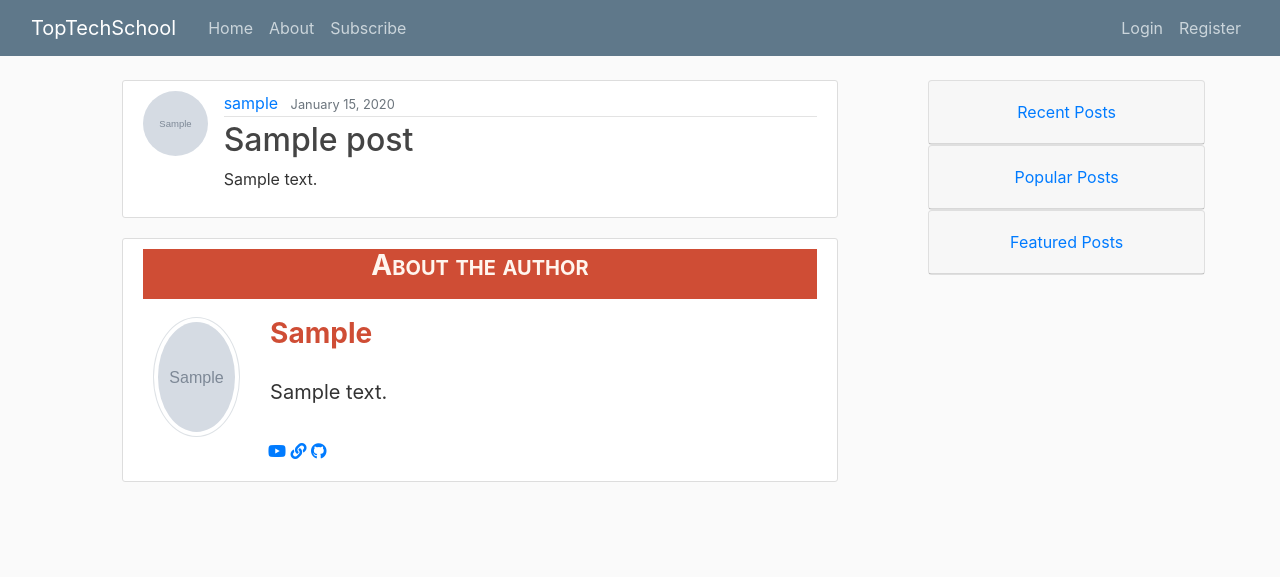
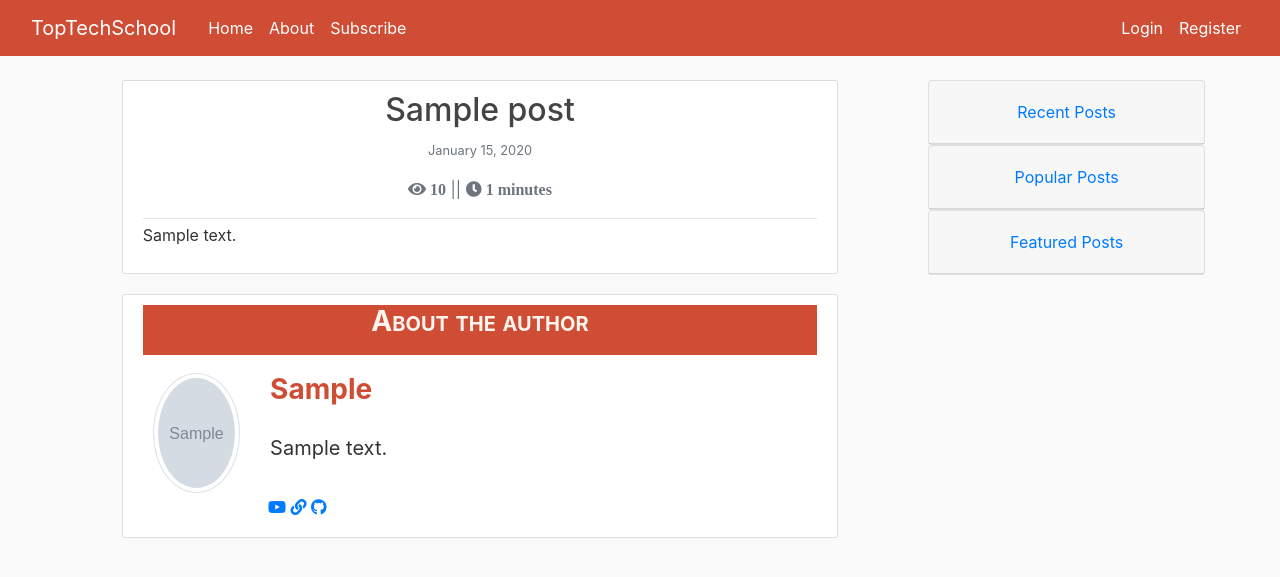
Before and after one commit to prime7/blog, a Django app: the page made by blog/templates/blog/post_detail.html in a window 1280 px wide. Shown: the top 577 px of the page. Run offline with Django 3.2, Linux system fonts and the light colour scheme; tables that the repository leaves empty hold one stand-in row (Sample ...); some libraries are stand-ins or nearby versions.

Commit message:
css changed

```diff
--- a/blog/static/blog/main.css
+++ b/blog/static/blog/main.css
@@ -13,11 +13,11 @@ ul {
 }
 
 .bg-steel {
-  background-color: #5f788a;
+  background-color: #CF4D35;
 }
 
 .site-header .navbar-nav .nav-link {
-  color: #cbd5db;
+  color: #fff;
 }
 
 .site-header .navbar-nav .nav-link:hover {
@@ -104,3 +104,21 @@ a.article-title:hover {
 .social{
   text-align: center;
 }
+
+/* About The Author Starts */
+.about-author{
+  background-color:#CF4D35;height: 50px;color: seashell; font-weight: bold;font-variant: small-caps;
+}
+
+.bio-pic{
+  height: 120px;width: 120px;margin: 10px;
+}
+
+.username{
+  height: 50px;color: #CF4D35; font-weight: bold; text-transform: capitalize ; margin: 10px;
+}
+
+.author-bio{
+  margin: 10px 10px 0px 10px ; font-size:20px ;
+}
+/* About The Author Ends */
--- a/blog/templates/blog/home.html
+++ b/blog/templates/blog/home.html
@@ -5,7 +5,7 @@
           <img class="rounded-circle article-img" src="{{ post.author.profile.image.url }}">
           <div class="media-body">
             <div class="article-metadata">
-              <a class="mr-2" href="{% url 'user-posts' post.author.username %}">{{ post.author }}</a>
+              <a class="mr-2 username" href="{% url 'user-posts' post.author.username %}">{{ post.author }}</a>
               <small class="text-muted">{{ post.date_posted|date:"F d, Y" }}</small>
               <small>Total Views: {{ post.views }}</small>
               <small>Read Time: {{ post.read_time }}</small>
--- a/blog/templates/blog/post_detail.html
+++ b/blog/templates/blog/post_detail.html
@@ -1,19 +1,12 @@
 {% extends "blog/base.html" %}
 {% block content %}
-  <!-- <div class="card social">
-      <p class="m-2">{{ object.author.profile.bio }}</p>
-      <div class="m-2">
-        <a itemprop="sameAs" href="{{ object.author.profile.youtube }}" target="_blank" title="Youtube"><i class="fab fa-youtube"></i></a>
-        <a itemprop="sameAs" href="{{ object.author.profile.website }}" target="_blank" title="Website"><i class="fas fa-link"></i></a>
-        <a itemprop="sameAs" href="{{ object.author.profile.github }}" target="_blank" title="Github"><i class="fab fa-github"></i></a>
-      </div>
-  </div> -->
   <article class="media author-details">
-    <img class="rounded-circle article-img" src="{{ object.author.profile.image.url }}">
     <div class="media-body">
       <div class="article-metadata">
-        <a class="mr-2" href="{% url 'user-posts' object.author.username %}">{{ object.author }}</a>
-        <small class="text-muted">{{ object.date_posted|date:"F d, Y" }}</small>
+        <h2 class="article-title text-center">{{ object.title }}</h2>
+        <p class="text-muted text-center"><small>{{ object.date_posted|date:"F d, Y" }}</small></p>
+        <p class="text-muted text-center"><i class="fas fa-eye"> {{ object.views }}</i> || <i class="fas fa-clock"> {{ object.read_time }} minutes</i></p>
+
         {% if object.author == user %}
           <div>
             <a class="btn btn-secondary btn-sm mt-1 mb-1" href="{% url 'post-update' object.slug %}">Update</a>
@@ -21,19 +14,19 @@
           </div>
         {% endif %}
       </div>
-      <h2 class="article-title">{{ object.title }}</h2>
       <p class="article-content article-html">{{ object.content }}</p>
     </div>
   </article>
+
   <article class="author-details card">
-      <h3 class="text-center" style="background-color:#CF4D35;height: 50px;color: seashell; font-weight: bold;font-variant: small-caps">About the author</h3>
+      <h3 class="text-center about-author">About the author</h3>
       <div class="row">
         <div class="col-md-2">
-            <img class="rounded-circle img-thumbnail" style="height: 120px;width: 120px;margin: 10px" src="{{ object.author.profile.image.url }}">
+            <img class="rounded-circle img-thumbnail bio-pic" src="{{ object.author.profile.image.url }}">
         </div>
         <div class="col-md-8">
-            <h3 style="height: 50px;color: #CF4D35; font-weight: bold; text-transform: capitalize ; margin: 10px">{{ object.author }}</h3>
-            <p style="margin: 10px 10px 0px 10px ; font-size:20px ">{{ object.author.profile.bio }}</p>
+            <h3 class="username">{{ object.author }}</h3>
+            <p class="author-bio">{{ object.author.profile.bio }}</p>
             <br>
             <div class="m-2">
                 <a itemprop="sameAs" href="{{ object.author.profile.youtube }}" target="_blank" title="Youtube"><i class="fab fa-youtube"></i></a>
```
Also changed, not shown: blog/templates/blog/user_posts.html (+5 -6 lines).
